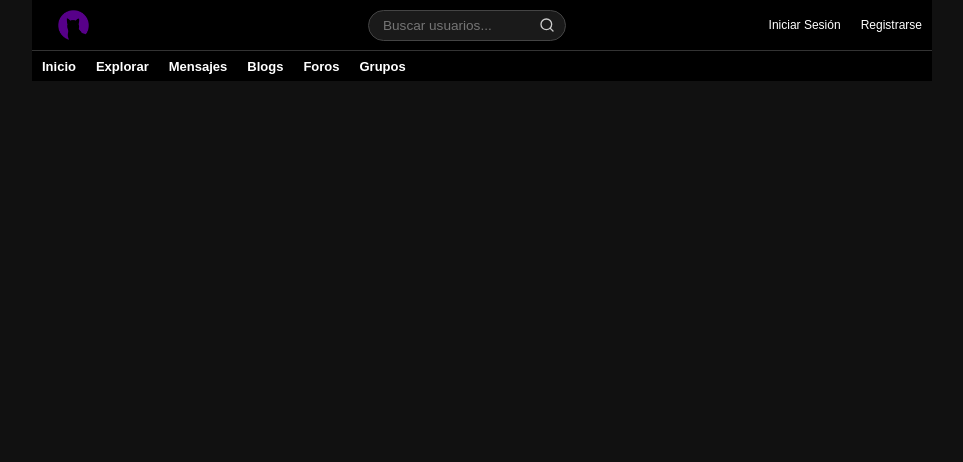
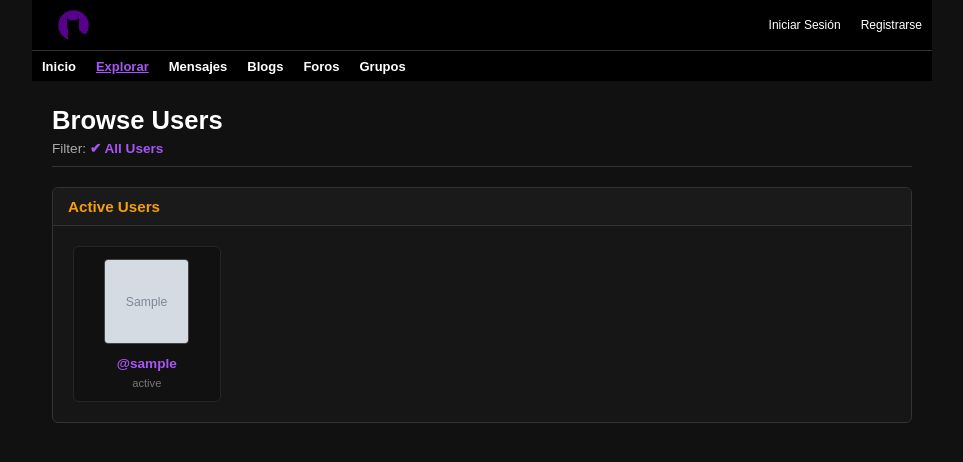
Before and after one commit to naja67/LARPHUB, a Flask app: page /browse in a window 1280 px wide. Shown: the top 462 px of the page, without its empty margins (158-1121 px from the left). Run offline with Flask 3, Linux system fonts and the light colour scheme; grey boxes marked "Sample" are stand-in pictures; a database or web service that is not in the repository returns one stand-in record (values such as "Sample title"); some libraries are stand-ins or nearby versions.

Commit message:
Seccion de explorar usuarios

```diff
--- a/app.py
+++ b/app.py
@@ -625,8 +625,29 @@ def search():
 
 @app.route('/browse')
 def browse():
-    return render_template('browse.html')
+    conn = get_db_connection()
+    cur = conn.cursor()
 
+    cur.execute("""
+        SELECT username, foto_perfil, estado, es_admin
+        FROM usuarios
+        ORDER BY id ASC
+    """)
+    usuarios_raw = cur.fetchall()
+
+    usuarios = []
+    for u in usuarios_raw:
+        usuarios.append({
+            'username': u[0],
+            'foto': formatear_ruta_media(u[1], 'avatar.png'),
+            'estado': u[2] if u[2] else 'Sin estado',
+            'es_admin': u[3]
+        })
+
+    cur.close()
+    conn.close()
+
+    return render_template('browse.html', usuarios=usuarios)
 
 @app.route('/messages', defaults={'destinatario': None}, methods=['GET', 'POST'])
 @app.route('/messages/<string:destinatario>', methods=['GET', 'POST'])
@@ -638,7 +659,6 @@ def messages(destinatario):
     conn = get_db_connection()
     cur = conn.cursor()
 
-    # Obtener contactos ordenados por el último mensaje recibido/enviado y conteo de no leídos
     cur.execute("""
         SELECT
             u.username,
@@ -679,7 +699,6 @@ def messages(destinatario):
         """, (usuario_actual, destinatario, destinatario, usuario_actual))
         son_amigos = cur.fetchone() is not None
 
-        # Marcar como leídos los mensajes de este chat
         cur.execute("""
             UPDATE mensajes SET leido = TRUE
             WHERE remitente = %s AND destinatario = %s AND leido = FALSE
--- a/templates/browse.html
+++ b/templates/browse.html
@@ -2,37 +2,17 @@
 <html lang="es">
 <head>
     <meta charset="UTF-8">
-    <meta name="viewport" content="width=device-width, initial-scale=1.0">
-    <title>LARP HUB</title>
+    <title>Browse Users - LARP HUB</title>
     <link rel="stylesheet" href="{{ url_for('static', filename='style.css') }}">
 </head>
-<body style="background-color: #111; color: white; margin: 0; padding: 0;">
+<body style="background-color: #111; color: white; margin: 0; padding: 0; font-family: Arial, sans-serif;">
 
-    <!-- ENCABEZADO IDÉNTICO AL INDEX (Con barra de búsqueda) -->
     <header class="top-header" style="width: 900px; margin: 0 auto; background-color: #000000;">
         <div class="top-bar" style="display: flex; align-items: center; justify-content: space-between; width: 100%; height: 50px; padding: 0 10px;">
-
-            <div class="logo">
-                <a href="/">
-                    <img src="{{ url_for('static', filename='o.png') }}" alt="LARP Hub Logo" class="logo-img">
-                </a>
-            </div>
-
-            <form action="/search" method="GET" style="display: flex; align-items: center; background: #1a1a1a; border: 1px solid #444; border-radius: 20px; padding: 3px 10px; margin: 0;">
-                <input type="text" name="q" placeholder="Buscar usuarios..." required style="border: none; background: transparent; color: white; outline: none; font-size: 0.85em; padding: 4px; width: 160px;">
-                <button type="submit" style="background: none; border: none; cursor: pointer; padding: 0; display: flex; align-items: center;" title="Buscar">
-                    <svg xmlns="http://www.w3.org/2000/svg" width="16" height="16" viewBox="0 0 24 24" fill="none" stroke="#ccc" stroke-width="2" stroke-linecap="round" stroke-linejoin="round" style="transition: 0.2s;" onmouseover="this.style.stroke='#8a2be2'" onmouseout="this.style.stroke='#ccc'">
-                        <circle cx="11" cy="11" r="8"></circle>
-                        <line x1="21" y1="21" x2="16.65" y2="16.65"></line>
-                    </svg>
-                </button>
-            </form>
-
+            <div class="logo"><a href="/"><img src="{{ url_for('static', filename='o.png') }}" alt="Logo" class="logo-img"></a></div>
             <div class="top-links" style="display: flex; align-items: center;">
                 {% if session['username'] %}
-                    <span style="color: white; font-weight: bold; margin-right: 15px; font-size: 0.9em;">
-                        Hola, {{ session['username'] }}
-                    </span>
+                    <span style="color: white; font-weight: bold; margin-right: 15px; font-size: 0.9em;">Hola, {{ session['username'] }} {{ badge(session['username']) }}</span>
                     <a href="/logout" style="color: #ff4c4c; text-decoration: none; font-size: 0.9em;">Cerrar Sesión</a>
                 {% else %}
                     <a href="/login" style="color: white; text-decoration: none; margin-right: 10px;">Iniciar Sesión</a>
@@ -40,21 +20,60 @@
                 {% endif %}
             </div>
         </div>
-
         <nav class="main-nav" style="border-top: 1px solid #333;">
-            <ul style="list-style: none; display: flex; margin: 0; padding: 6px 10px;">
+            <ul style="list-style: none; display: flex; margin: 0; padding: 6px 10px; align-items: center;">
                 <li style="margin-right: 20px;"><a href="/" style="color: white; text-decoration: none; font-size: 13px;">Inicio</a></li>
-                <li style="margin-right: 20px;"><a href="/browse" style="color: white; text-decoration: none; font-size: 13px;">Explorar</a></li>
+                <li style="margin-right: 20px;"><a href="/browse" style="color: #a855f7; text-decoration: underline; font-size: 13px; font-weight: bold;">Explorar</a></li>
                 <li style="margin-right: 20px;"><a href="/messages" style="color: white; text-decoration: none; font-size: 13px;">Mensajes</a></li>
                 <li style="margin-right: 20px;"><a href="/blog" style="color: white; text-decoration: none; font-size: 13px;">Blogs</a></li>
                 <li style="margin-right: 20px;"><a href="/forum" style="color: white; text-decoration: none; font-size: 13px;">Foros</a></li>
                 <li><a href="/groups" style="color: white; text-decoration: none; font-size: 13px;">Grupos</a></li>
+                {% if es_creador %}
+                    <li style="margin-left: 20px;"><a href="/admin" style="color: #ec4899; font-weight: bold; text-decoration: none; font-size: 13px;">🛡️ Panel Admin</a></li>
+                {% endif %}
             </ul>
         </nav>
     </header>
 
-    <div style="width: 900px; margin: 20px auto;">
+    <div style="width: 860px; margin: 25px auto;">
+        <h1 style="color: white; font-size: 1.6em; margin-bottom: 5px;">Browse Users</h1>
+        <div style="font-size: 0.85em; color: #aaa; margin-bottom: 20px; border-bottom: 1px solid #333; padding-bottom: 10px;">
+            Filter: <span style="color: #a855f7; font-weight: bold;">✔ All Users</span>
+        </div>
 
+        <!-- SECCIÓN DE USUARIOS ACTIVOS / CUADRÍCULA -->
+        <div style="background-color: #161616; border: 1px solid #333; border-radius: 6px; overflow: hidden;">
+            <div style="background-color: #1a1a1a; color: #f59e0b; padding: 10px 15px; font-weight: bold; font-size: 0.95em; border-bottom: 1px solid #333;">
+                Active Users
+            </div>
+
+            <div style="padding: 20px;">
+                {% if usuarios %}
+                    <div style="display: grid; grid-template-columns: repeat(5, 1fr); gap: 20px; text-align: center;">
+                        {% for u in usuarios %}
+                            <div style="display: flex; flex-direction: column; align-items: center; background: #111; border: 1px solid #262626; padding: 12px; border-radius: 6px;">
+                                <a href="/profile/{{ u.username }}">
+                                    <img src="{{ u.foto }}" alt="@{{ u.username }}" style="width: 85px; height: 85px; object-fit: cover; border-radius: 4px; border: 1px solid #444; margin-bottom: 8px;">
+                                </a>
+                                <a href="/profile/{{ u.username }}" style="color: #a855f7; text-decoration: none; font-weight: bold; font-size: 0.85em; max-width: 100%; overflow: hidden; text-overflow: ellipsis; white-space: nowrap;">
+                                    @{{ u.username }}
+                                </a>
+                                {% if u.es_admin %}
+                                    <div style="margin-top: 2px;">{{ badge(u.username) }}</div>
+                                {% endif %}
+                                <div style="font-size: 0.7em; color: #777; margin-top: 4px; max-width: 100%; overflow: hidden; text-overflow: ellipsis; white-space: nowrap;">
+                                    {{ u.estado }}
+                                </div>
+                            </div>
+                        {% endfor %}
+                    </div>
+                {% else %}
+                    <div style="text-align: center; color: #777; padding: 30px; font-size: 0.9em;">
+                        No hay usuarios registrados todavía.
+                    </div>
+                {% endif %}
+            </div>
+        </div>
     </div>
 
 </body>
```
